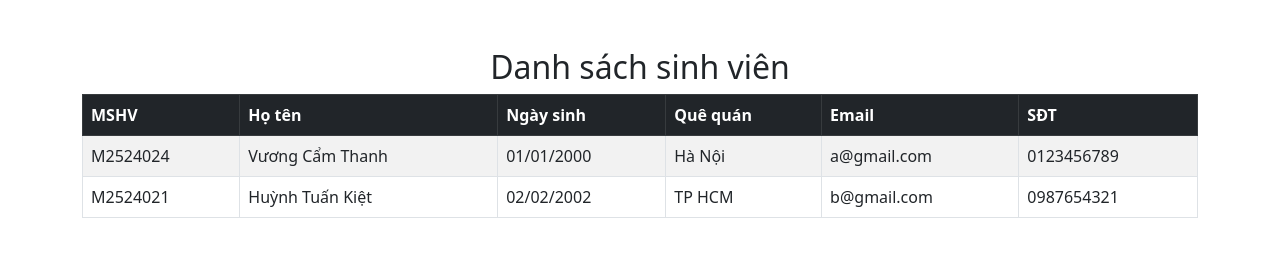
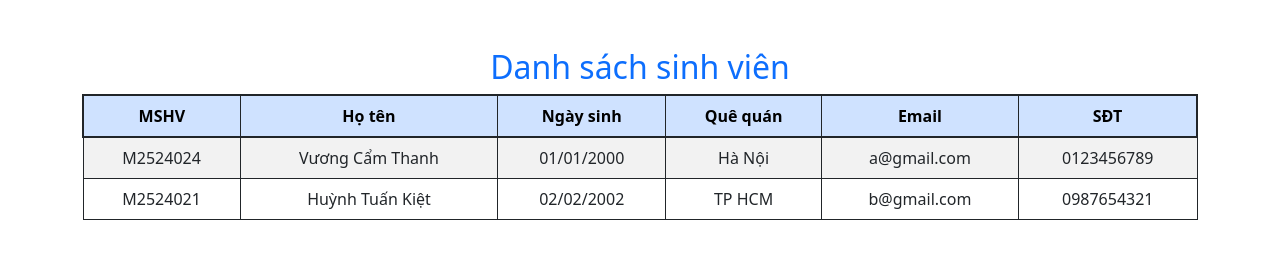
Before and after one commit to thanhm2524024/MyProject_1, a website: page app/index.html in a window 1280 px wide. Drawn offline with nearby package versions, Linux system fonts and the light colour scheme.

Commit message:
update web v2

```diff
--- a/app/index.html
+++ b/app/index.html
@@ -10,9 +10,10 @@
 </head>
 <body>
     <div class="container mt-5">
-        <h2 class="text-center">Danh sách sinh viên</h2>
-        <table class="table table-bordered table-striped">
-            <thead class="table-dark">
+        <h2 class="text-center text-primary">Danh sách sinh viên</h2>
+        <table class="table table-bordered border-3 table-striped text-center">
+            <!-- Đổi màu header thành xanh biển -->
+            <thead class="table-primary border-2 border-dark">
                 <tr>
                     <th>MSHV</th>
                     <th>Họ tên</th>
@@ -39,7 +40,7 @@
             // Thêm dữ liệu vào bảng
             $.each(students, function(index, student) {
                 $("#studentTable").append(
-                    `<tr>
+                    `<tr class="border-1 text-center border-dark">
                         <td>${student.MSHV}</td>
                         <td>${student.hoten}</td>
                         <td>${student.ngaysinh}</td>
```
